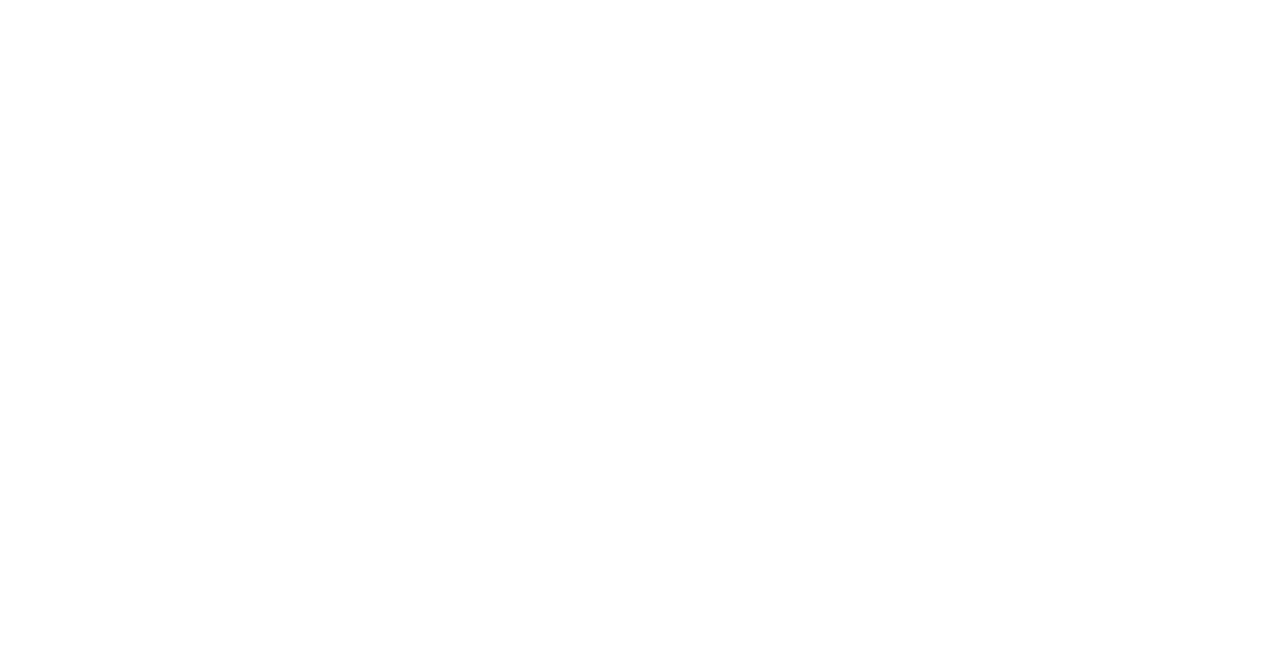
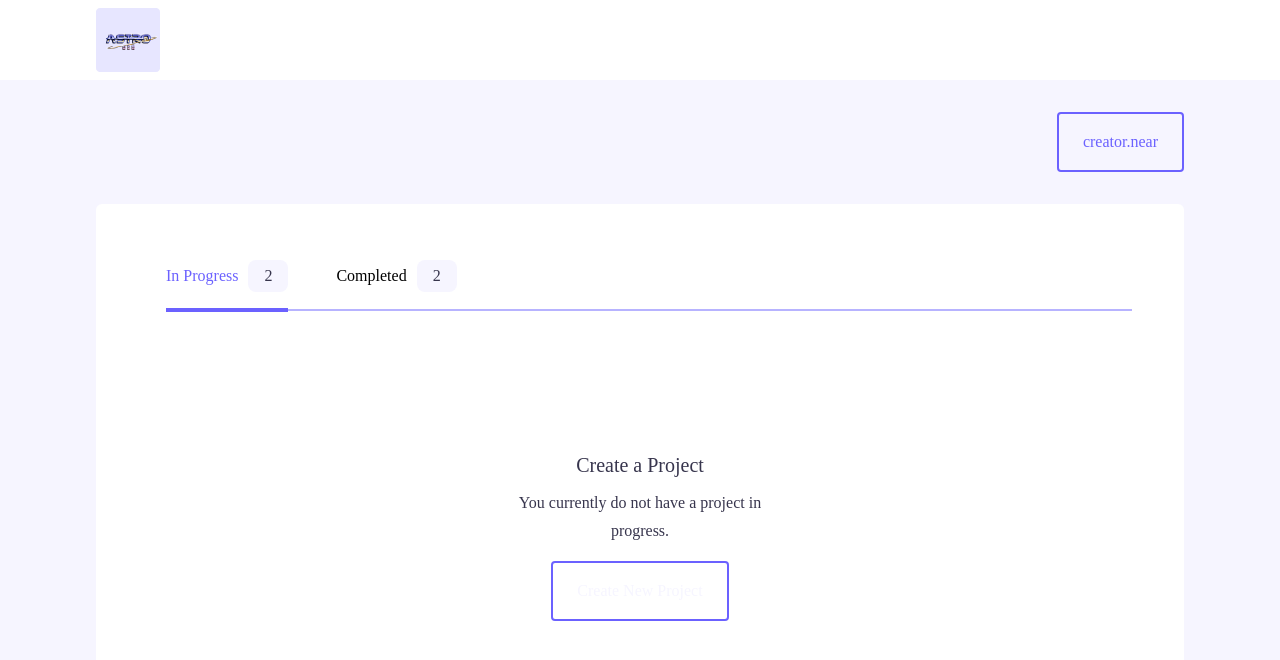
Before and after one commit to Shining7WT/astrogen-react-tailwind, a React (Create React App) app: page /projects in a window 1280 px wide. Before the commit this address had no page. Shown: the top 660 px of the page. Built offline with nearby package versions, Linux system fonts and the light colour scheme.

Commit message:
display projects page

```diff
--- a/src/App.js
+++ b/src/App.js
@@ -5,6 +5,7 @@ import Dashboard from './pages/Dashboard';
 import Project from './pages/Project';
 import Navbar from './common/Navbar';
 import Home from './pages/Home';
+import Projects from './pages/Projects';
 
 function App() {
   const Loader = () => {
@@ -19,6 +20,14 @@ function App() {
             element={
               <Navbar>
                 <Home />
+              </Navbar>
+            }
+          />
+          <Route
+            path='/projects'
+            element={
+              <Navbar>
+                <Projects />
               </Navbar>
             }
           />
--- a/src/pages/Home/components/Main.js
+++ b/src/pages/Home/components/Main.js
@@ -1,17 +1,19 @@
 import React, { useState } from 'react';
 import Button from '../../../common/Button';
 import UnauthorizedModal from './UnauthorizedModal';
+import { useNavigate } from 'react-router-dom';
 
 const Main = () => {
 
-    const [showModal, setShowModal] = useState(false);
+  const [showModal, setShowModal] = useState(false);
+  const navigate = useNavigate();
 
   return (
     <>
      <div className='px-0 md:px-12 lg:px-24 w-full max-w-7xl'>
         <div className='w-full flex justify-end gap-8 py-8 px-4 md:px-0'>
           <div className='block'>
-            <Button type='outline' onClick={() => {}}>
+            <Button type='outline' onClick={() => navigate('/projects')}>
                 Connect My Wallet
             </Button>
           </div>
--- /dev/null
+++ b/src/pages/Projects/components/Completed.js
@@ -0,0 +1,11 @@
+import React from 'react';
+
+const Completed = () => {
+  return (
+    <>
+        completed
+    </>
+  )
+}
+
+export default Completed;
--- /dev/null
+++ b/src/pages/Projects/components/InProgress.js
@@ -0,0 +1,20 @@
+import React from 'react';
+import Button from '../../../common/Button';
+
+const InProgress = () => {
+  return (
+    <>
+        <div className='flex flex-col items-center'>
+            <div className='flex flex-col items-center text-center pt-[97px]'>
+                <h3 className='pb-2'>Create a Project</h3>
+                <p className='body2 pb-4'>
+                    You currently do not have a project in <br /> progress.
+                </p>
+                <Button type='solid' onClick={() => {}}>Create New Project</Button>
+            </div>
+        </div>
+    </>
+  )
+}
+
+export default InProgress;
--- /dev/null
+++ b/src/pages/Projects/components/Tabs.js
@@ -0,0 +1,46 @@
+import React from 'react';
+
+const Tabs = ({ activeTab, setActiveTab }) => {
+  const menu = [
+    {
+      title: 'In Progress',
+      id: 1,
+      key: 'progress',
+    },
+    {
+      title: 'Completed',
+      id: 2,
+      key: 'completed',
+    }
+  ];
+  return (
+    <>
+      <div className='w-full pl-[24px] py-10 lg:pl-[70px] lg:pr-13 overflow-auto'>
+        <div className='flex'>
+          <div className='relative flex gap-[48px] w-full'>
+            {menu.map((item) => (
+              <div
+                key={item.key}
+                className={`cursor-pointer py-4 border-b-4 flex flex-row relative overflow-hidden whitespace-nowrap ${
+                  activeTab === item.id
+                    ? 'border-primary text-primary z-10'
+                    : 'border-white'
+                }`}
+                onClick={()=> setActiveTab(item.id)}
+              >
+                <span className='h-[32px] flex items-center justify-center'>{item.title}</span> <div className='inline ml-[10px] w-[40px] h-[32px] bg-[#F6F5FF] rounded-lg flex items-center justify-center'> <p className='body2 inline'> 2 </p> </div>
+              </div>
+            ))}
+            <div
+              className='w-full absolute bg-primaryInactive'
+              style={{ height: '2px', bottom: '1px' }}
+            />
+          </div>
+          <span />
+        </div>
+      </div>
+    </>
+  );
+};
+
+export default Tabs;
--- /dev/null
+++ b/src/pages/Projects/index.js
@@ -0,0 +1,39 @@
+import React, { useState } from 'react';
+import Button from '../../common/Button';
+import Tabs from './components/Tabs';
+import Completed from './components/Completed';
+import InProgress from './components/InProgress';
+
+
+const Projects = () => {
+    const [activeTab, setActiveTab] = useState(1);
+
+    return (
+        <>
+            <div className='px-0 md:px-12 lg:px-24 w-full max-w-7xl'>
+                <div className='w-full flex justify-end gap-8 py-8 px-4 md:px-0'>
+                    <div className='block'>
+                        <Button type='outline' onClick={() => { }}>
+                            creator.near
+                        </Button>
+                    </div>
+                </div>
+                <div className='bg-white rounded-md h-[75vh]'>
+                    <Tabs setActiveTab={setActiveTab} activeTab={activeTab} />
+                    {activeTab === 1 ? (
+                        <InProgress
+
+                        />
+                    ) : activeTab === 2 ? (
+                        <Completed
+
+                        />
+                    ) : null
+                    }
+                </div>
+            </div>
+        </>
+    )
+}
+
+export default Projects;
```
